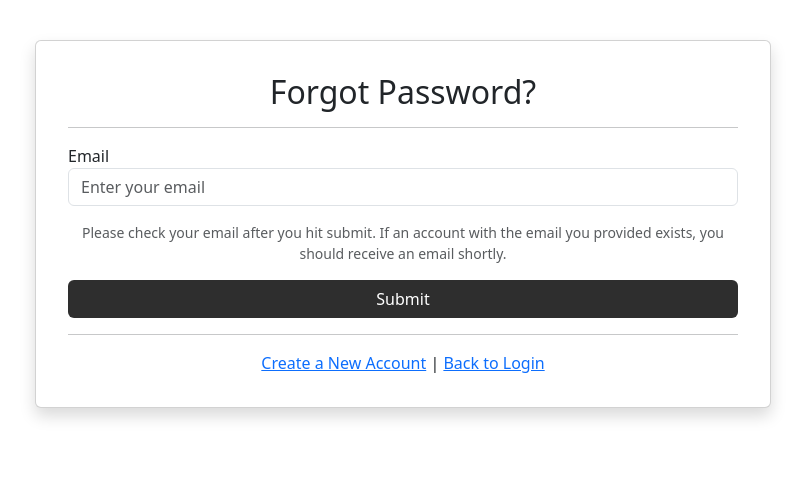
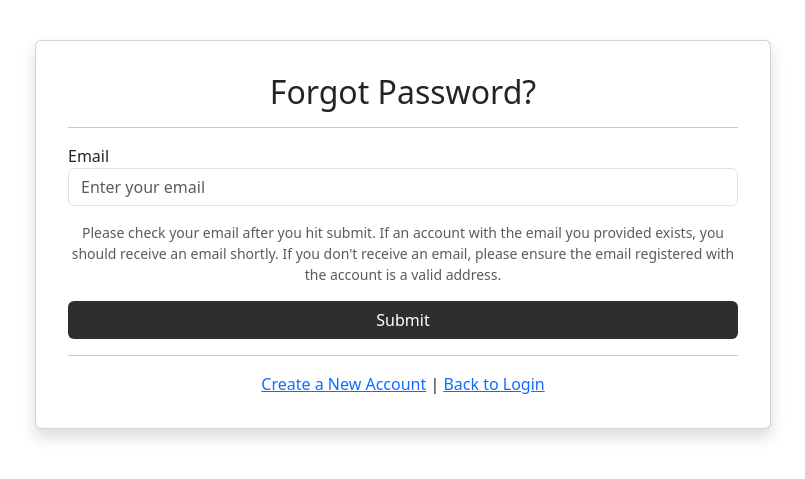
Before and after one commit to jl-imb/MovieStore, a Django app: page /accounts/password-reset/ in a window 1280 px wide. Shown: the part 82-561 px from the top of the page, without its empty margins (237-1042 px from the left). Run offline with Django 5.2, Linux system fonts and the light colour scheme; parts of the project's set-up code (start-up, migrations or seed data) failed here and were passed over; some libraries are stand-ins or nearby versions.

Commit message:
covering bases

```diff
--- a/accounts/templates/accounts/password_reset.html
+++ b/accounts/templates/accounts/password_reset.html
@@ -30,6 +30,7 @@
               </p>
                 <p class="small text-muted text-center">
                 Please check your email after you hit submit. If an account with the email you provided exists, you should receive an email shortly.
+                    If you don't receive an email, please ensure the email registered with the account is a valid address.
               </p>
               <div class="text-center">
                 <button type="submit" class="btn bg-dark text-white col-md-12">Submit</button>
```
Also changed, not shown: db.sqlite3.
